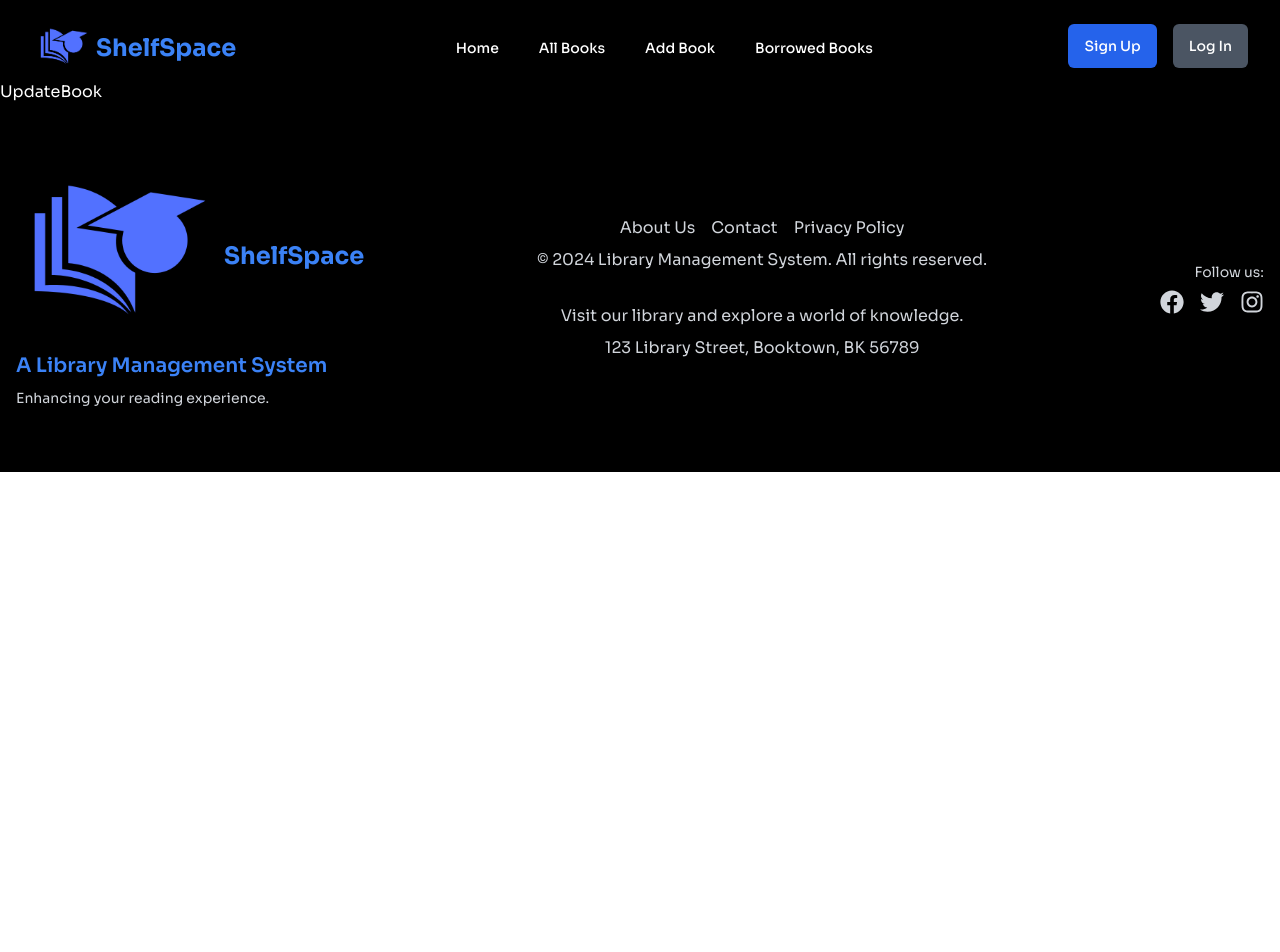
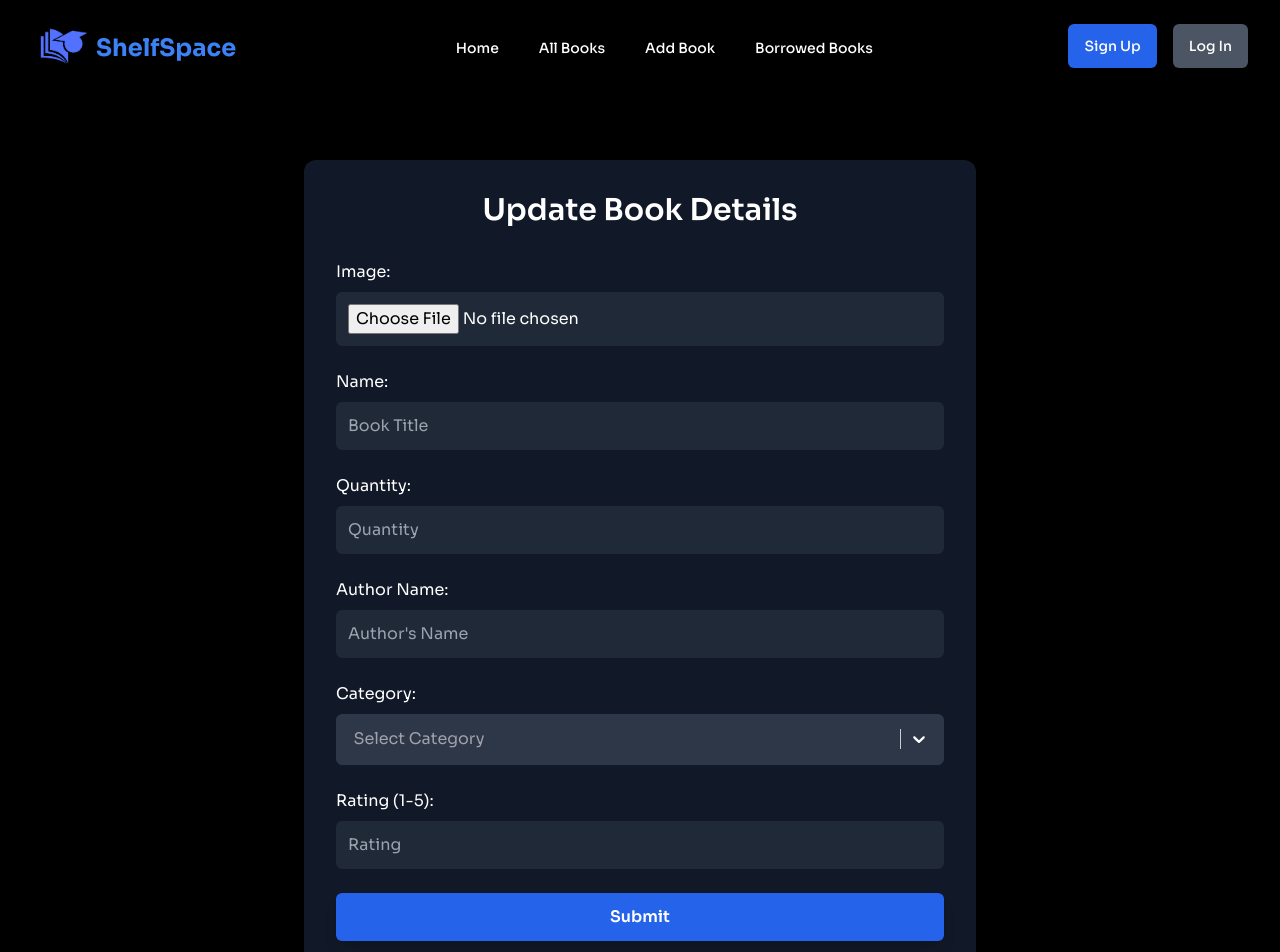
Before and after one commit to Nur-Araf/ShelfSpace, a React (Vite) app: page /update-book/1 in a window 1280 px wide. Shown: the top 952 px of the page. Before the commit the page ends 800 px from the top, so only its background shows below. Built offline with nearby package versions, Linux system fonts and the light colour scheme; no server answers.

Commit message:
Update Book Page

```diff
--- a/src/components/pages/AddBook.jsx
+++ b/src/components/pages/AddBook.jsx
@@ -188,8 +188,8 @@ const AddBook = () => {
             <label className="block text-white mb-2">Category:</label>
             <Controller
               name="category"
-              control={control} // Pass control here
-              defaultValue="" // Default value for the select input
+              control={control}
+              defaultValue=""
               onChange={handleCategoryChange}
               render={({ field }) => (
                 <Select
--- a/src/components/pages/UpdateBook.jsx
+++ b/src/components/pages/UpdateBook.jsx
@@ -1,10 +1,23 @@
 import axios from "axios";
 import { useEffect, useState } from "react";
-import { useParams } from "react-router-dom";
+import { useNavigate, useParams } from "react-router-dom";
+import Select from "react-select";
+import { Controller, useForm } from "react-hook-form";
+import { toast } from "react-toastify";
 
 const UpdateBook = () => {
+  const {
+    register,
+    handleSubmit,
+    reset,
+    formState: { errors },
+    control,
+    setValue,
+  } = useForm();
   const [oneBook, setOneBook] = useState({});
-  console.log(oneBook);
+  const [loading, setLoading] = useState(false);
+  const [isImageSelected, setIsImageSelected] = useState(false);
+  const navigate = useNavigate();
   const { id } = useParams();
 
   useEffect(() => {
@@ -12,14 +25,271 @@ const UpdateBook = () => {
       try {
         const response = await axios.get(`http://localhost:5000/book/${id}`);
         setOneBook(response.data);
+        reset(response.data);
       } catch (error) {
         console.log(error);
       }
     };
 
     fetchBookData();
-  }, [id]);
-  return <div>UpdateBook</div>;
+  }, [id, reset]);
+
+  const onSubmit = async (data) => {
+    setLoading(true);
+    let imageUrl = oneBook.image;
+
+    if (isImageSelected) {
+      const formData = new FormData();
+      formData.append("image", data.image[0]);
+
+      try {
+        const response = await axios.post(
+          `https://api.imgbb.com/1/upload?key=${import.meta.env.VITE_imgdb}`,
+          formData
+        );
+        imageUrl = response.data.data.url;
+        console.log("Image URL:", imageUrl);
+      } catch (error) {
+        console.error(
+          "Image upload failed:",
+          error.response ? error.response.data : error.message
+        );
+        setLoading(false);
+        return;
+      }
+    }
+
+    const categoryValue =
+      data.category.value === undefined
+        ? oneBook.category
+        : data.category.value;
+
+    const bookData = {
+      ...data,
+      image: imageUrl,
+      authorName: data.authorName || oneBook.authorName,
+      category: categoryValue,
+    };
+
+    try {
+      await axios.put(`http://localhost:5000/update-book/${id}`, bookData);
+      reset();
+      toast.success("Book updated successfully!");
+      navigate("/all-books");
+    } catch (error) {
+      console.log(error);
+      toast.error("Failed to update the book.");
+    } finally {
+      setLoading(false);
+    }
+  };
+
+  const categoryOptions = [
+    { value: "Novel", label: "Novel" },
+    { value: "Thriller", label: "Thriller" },
+    { value: "History", label: "History" },
+    { value: "Drama", label: "Drama" },
+    { value: "Sci-Fi", label: "Sci-Fi" },
+  ];
+
+  const customStyles = {
+    control: (provided) => ({
+      ...provided,
+      backgroundColor: "#2d3748",
+      borderColor: "#2d3748",
+      color: "white",
+      padding: "0.40rem",
+      borderRadius: "0.375rem",
+    }),
+    option: (provided, state) => ({
+      ...provided,
+      backgroundColor: state.isSelected
+        ? "#1D4ED8"
+        : state.isFocused
+        ? "#2d3748"
+        : "#2d3748",
+      color: "white",
+    }),
+    placeholder: (provided) => ({
+      ...provided,
+      color: "#A1A1AA",
+    }),
+    dropdownIndicator: (provided) => ({
+      ...provided,
+      color: "white",
+    }),
+    singleValue: (provided) => ({
+      ...provided,
+      color: "white",
+    }),
+    menu: (provided) => ({
+      ...provided,
+      backgroundColor: "#2d3748",
+      marginTop: 5,
+      marginBottom: 5,
+    }),
+    menuList: (provided) => ({
+      ...provided,
+      padding: 0,
+      margin: 0,
+    }),
+  };
+
+  const handleCategoryChange = (selectedOption) => {
+    setValue("category", selectedOption ? selectedOption.value : "");
+  };
+
+  const handleImageChange = (event) => {
+    if (event.target.files && event.target.files.length > 0) {
+      setIsImageSelected(true);
+    } else {
+      setIsImageSelected(false);
+    }
+  };
+
+  return (
+    <div className="my-8 md:my-20">
+      <div className="max-w-[25rem] md:max-w-2xl mx-auto bg-gray-900 p-4 md:p-8 rounded-xl shadow-lg">
+        <h2 className="text-3xl font-semibold text-center text-white mb-8">
+          Update Book Details
+        </h2>
+
+        <form onSubmit={handleSubmit(onSubmit)} className="space-y-6">
+          <div>
+            <label className="block text-white mb-2">Image:</label>
+            <input
+              type="file"
+              accept="image/*"
+              className="w-full p-3 bg-gray-800 text-white rounded-md"
+              {...register("image")}
+              onChange={handleImageChange}
+            />
+            {errors.image && (
+              <span className="text-red-500 text-sm">
+                {errors.image.message}
+              </span>
+            )}
+          </div>
+
+          <div>
+            <label className="block text-white mb-2">Name:</label>
+            <input
+              type="text"
+              className="w-full p-3 bg-gray-800 text-white rounded-md"
+              placeholder="Book Title"
+              defaultValue={oneBook.name}
+              {...register("name", { required: "Book title is required" })}
+            />
+            {errors.name && (
+              <span className="text-red-500 text-sm">
+                {errors.name.message}
+              </span>
+            )}
+          </div>
+
+          <div>
+            <label className="block text-white mb-2">Quantity:</label>
+            <input
+              type="number"
+              className="w-full p-3 bg-gray-800 text-white rounded-md"
+              placeholder="Quantity"
+              defaultValue={oneBook.quantity}
+              {...register("quantity", {
+                required: "Quantity is required",
+                min: 1,
+              })}
+            />
+            {errors.quantity && (
+              <span className="text-red-500 text-sm">
+                {errors.quantity.message}
+              </span>
+            )}
+          </div>
+
+          <div>
+            <label className="block text-white mb-2">Author Name:</label>
+            <input
+              type="text"
+              className="w-full p-3 bg-gray-800 text-white rounded-md"
+              placeholder="Author's Name"
+              defaultValue={oneBook.authorName}
+              {...register("authorName", {
+                required: "Author name is required",
+              })}
+            />
+            {errors.authorName && (
+              <span className="text-red-500 text-sm">
+                {errors.authorName.message}
+              </span>
+            )}
+          </div>
+
+          <div>
+            <label className="block text-white mb-2">Category:</label>
+            <Controller
+              name="category"
+              control={control}
+              defaultValue={oneBook.category}
+              onChange={handleCategoryChange}
+              render={({ field }) => (
+                <Select
+                  {...field}
+                  options={categoryOptions}
+                  className="w-full"
+                  classNamePrefix="react-select"
+                  placeholder="Select Category"
+                  isClearable
+                  styles={customStyles}
+                />
+              )}
+            />
+            {errors.category && (
+              <span className="text-red-500 text-sm">
+                {errors.category.message}
+              </span>
+            )}
+          </div>
+
+          <div>
+            <label className="block text-white mb-2">Rating (1-5):</label>
+            <input
+              type="number"
+              min="1"
+              max="5"
+              step={0.1}
+              className="w-full p-3 bg-gray-800 text-white rounded-md"
+              placeholder="Rating"
+              defaultValue={oneBook.rating}
+              {...register("rating", {
+                required: "Rating is required",
+                min: 1,
+                max: 5,
+              })}
+            />
+            {errors.rating && (
+              <span className="text-red-500 text-sm">
+                {errors.rating.message}
+              </span>
+            )}
+          </div>
+
+          <div>
+            <button
+              type="submit"
+              className="w-full py-3 bg-blue-600 text-white font-semibold rounded-md shadow-lg hover:bg-blue-500 focus:outline-none"
+              disabled={loading}
+            >
+              {loading ? (
+                <span className="loading loading-spinner loading-md"></span>
+              ) : (
+                "Submit"
+              )}
+            </button>
+          </div>
+        </form>
+      </div>
+    </div>
+  );
 };
 
 export default UpdateBook;
```
